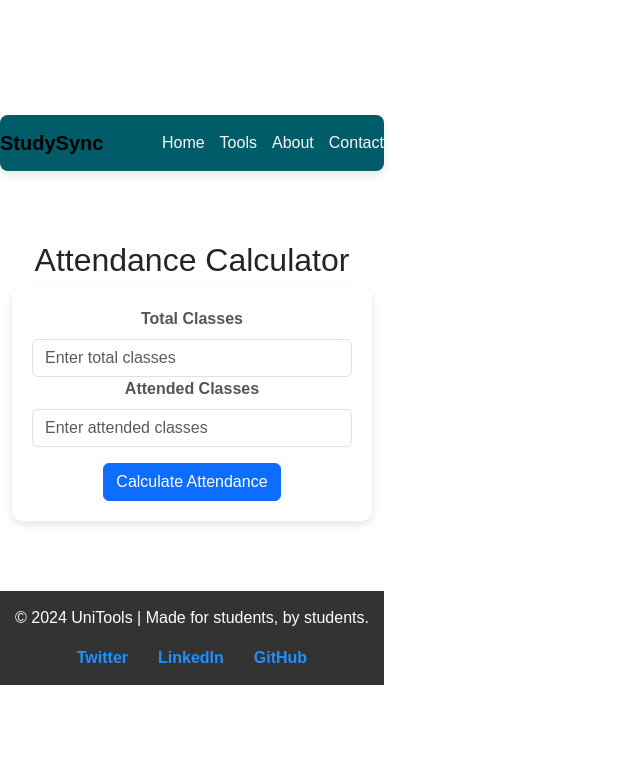
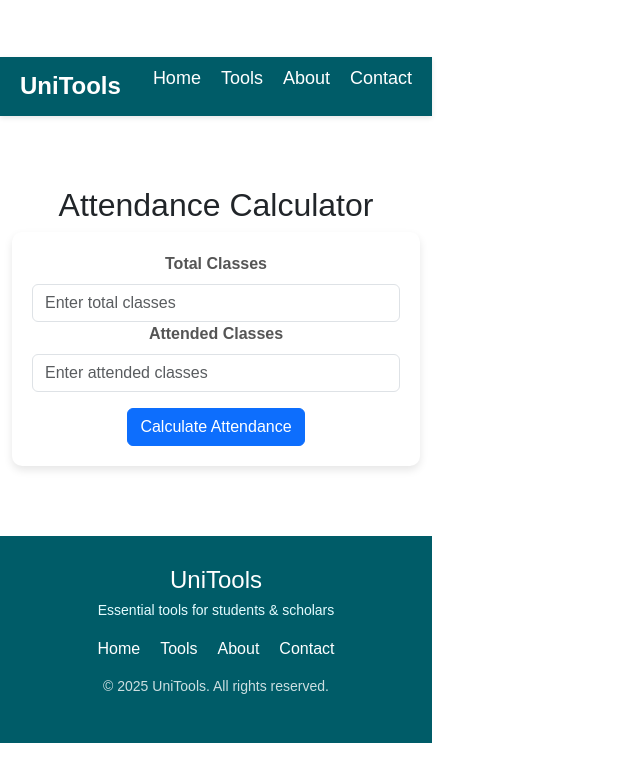
Before and after one commit to Abdul-Wasi/studysync, a React (Vite) app: page /tools/attendance in a window 1280 px wide. Shown: the top 782 px of the page, without its empty margins (0-640 px from the left). Built offline with nearby package versions, Linux system fonts and the light colour scheme.

Commit message:
enhancement

```diff
--- a/src/components/Footer.jsx
+++ b/src/components/Footer.jsx
@@ -1,14 +1,24 @@
 import React from "react";
-import "../styles/Footer.css";
+import { Link } from "react-router-dom";
+import "../styles/Footer.css"; // Updated path
 
 const Footer = () => {
   return (
     <footer className="footer">
-      <p>© 2024 UniTools | Made for students, by students.</p>
-      <div className="footer-links">
-        <a href="https://twitter.com" target="_blank" rel="noopener noreferrer">Twitter</a>
-        <a href="https://linkedin.com" target="_blank" rel="noopener noreferrer">LinkedIn</a>
-        <a href="https://github.com" target="_blank" rel="noopener noreferrer">GitHub</a>
+      <div className="footer-container">
+        <div className="footer-logo">
+          <h2>UniTools</h2>
+          <p>Essential tools for students & scholars</p>
+        </div>
+        <div className="footer-links">
+          <Link to="/">Home</Link>
+          <Link to="/tools">Tools</Link>
+          <Link to="/about">About</Link>
+          <Link to="/contact">Contact</Link>
+        </div>
+        <div className="footer-bottom">
+          <p>&copy; {new Date().getFullYear()} UniTools. All rights reserved.</p>
+        </div>
       </div>
     </footer>
   );
--- a/src/components/Navbar.jsx
+++ b/src/components/Navbar.jsx
@@ -1,16 +1,20 @@
 import React from "react";
 import { Link } from "react-router-dom";
-import "../styles/Navbar.css"
+import "../styles/Navbar.css"; // Updated path
 
 const Navbar = () => {
   return (
     <nav className="navbar">
-      <Link to="/" className="navbar-brand">StudySync</Link>
-      <div className="navbar-links">
-        <Link to="/">Home</Link>
-        <Link to="/tools">Tools</Link>
-        <Link to="/about">About</Link>
-        <Link to="/contact">Contact</Link>
+      <div className="navbar-container">
+        <Link to="/" className="logo">
+          UniTools
+        </Link>
+        <ul className="nav-links">
+          <li><Link to="/">Home</Link></li>
+          <li><Link to="/tools">Tools</Link></li>
+          <li><Link to="/about">About</Link></li>
+          <li><Link to="/contact">Contact</Link></li>
+        </ul>
       </div>
     </nav>
   );
--- a/src/styles/Footer.css
+++ b/src/styles/Footer.css
@@ -1,25 +1,46 @@
-/* Footer Styling */
 .footer {
-    background-color: #333;
+  background-color: #005C68; /* Deep Teal */
   color: white;
   text-align: center;
-    padding: 15px;
-    margin-top: 40px;
-    font-size: 16px;
+  padding: 20px 0;
+}
+
+.footer-container {
+  max-width: 1200px;
+  margin: 0 auto;
+  padding: 10px 20px;
+}
+
+.footer-logo h2 {
+  font-size: 24px;
+  margin-bottom: 5px;
+}
+
+.footer-logo p {
+  font-size: 14px;
+  color: #E5FCFF; /* Pale Aqua */
 }
 
 .footer-links {
   margin-top: 10px;
+  display: flex;
+  justify-content: center;
+  gap: 20px;
 }
 
 .footer-links a {
-    color: #1E90FF;
+  color: white;
   text-decoration: none;
-    margin: 0 15px;
-    font-weight: bold;
-    transition: 0.3s ease-in-out;
+  font-size: 16px;
+  transition: 0.3s ease;
 }
 
 .footer-links a:hover {
-    color: #32CD32;
+  color: #E5FCFF; /* Pale Aqua */
 }
+
+.footer-bottom {
+  margin-top: 15px;
+  font-size: 14px;
+  opacity: 0.8;
+}
--- a/src/styles/Global.css
+++ b/src/styles/Global.css
@@ -0,0 +1,79 @@
+/* Global Styles */
+* {
+    margin: 0;
+    padding: 0;
+    box-sizing: border-box;
+    font-family: "Inter", sans-serif;
+  }
+
+  body {
+    background-color: #e5fcff; /* Pale Aqua */
+    color: #333;
+    font-size: 16px;
+    line-height: 1.6;
+  }
+
+  /* Container for consistent spacing */
+  .container {
+    max-width: 1200px;
+    margin: 0 auto;
+    padding: 20px;
+  }
+
+  /* Buttons */
+  button {
+    background: #005c68; /* Deep Teal */
+    color: white;
+    border: none;
+    padding: 10px 20px;
+    border-radius: 8px;
+    font-size: 16px;
+    cursor: pointer;
+    transition: 0.3s ease-in-out;
+  }
+
+  button:hover {
+    background: #003f49; /* Darker shade */
+  }
+
+  /* Forms */
+  input, select, textarea {
+    width: 100%;
+    padding: 10px;
+    margin-top: 8px;
+    border: 1px solid #ccc;
+    border-radius: 5px;
+    font-size: 16px;
+  }
+
+  /* Cards */
+  .card {
+    background: white;
+    border-radius: 8px;
+    box-shadow: 0px 4px 6px rgba(0, 0, 0, 0.1);
+    padding: 20px;
+    margin: 10px 0;
+  }
+
+  /* Alerts */
+  .alert {
+    padding: 10px;
+    border-radius: 5px;
+    font-weight: bold;
+  }
+
+  /* Success, Warning, Danger Alerts */
+  .alert-success {
+    background-color: #d4edda;
+    color: #155724;
+  }
+
+  .alert-warning {
+    background-color: #fff3cd;
+    color: #856404;
+  }
+
+  .alert-danger {
+    background-color: #f8d7da;
+    color: #721c24;
+  }
--- a/src/styles/Navbar.css
+++ b/src/styles/Navbar.css
@@ -1,36 +1,50 @@
-/* Navbar.css */
 .navbar {
-  background-color: #005C68;  /* Deep Teal */
-  padding: 15px 20px;
-  box-shadow: 0px 4px 10px rgba(0, 0, 0, 0.1);
+  background-color: #005C68; /* Deep Teal */
+  padding: 15px 0;
+  box-shadow: 0px 2px 5px rgba(0, 0, 0, 0.1);
+}
+
+.navbar-container {
   display: flex;
   justify-content: space-between;
   align-items: center;
-  border-radius: 8px;
+  max-width: 1200px;
+  margin: 0 auto;
+  padding: 0 20px;
 }
 
-.navbar-brand {
-  color: #E5FCFF; /* Pale Aqua */
-  font-size: 22px;
+.logo {
+  font-size: 24px;
   font-weight: bold;
-  font-family: 'Poppins', sans-serif;
+  color: white;
   text-decoration: none;
 }
 
-.navbar-links {
+.nav-links {
+  list-style: none;
   display: flex;
-  gap: 15px;
+  gap: 20px;
 }
 
-.navbar-links a {
-  color: #F8F9FA; /* Soft White */
-  text-decoration: none;
-  font-size: 16px;
-  font-weight: 500;
-  transition: all 0.3s ease;
+.nav-links li {
+  display: inline-block;
 }
 
-.navbar-links a:hover {
+.nav-links a {
+  text-decoration: none;
+  color: white;
+  font-size: 18px;
+  font-weight: 500;
+  transition: 0.3s ease;
+}
+
+.nav-links a:hover {
   color: #E5FCFF; /* Pale Aqua */
-  text-shadow: 0px 0px 8px rgba(229, 252, 255, 0.8);
 }
+
+/* Responsive Navbar */
+@media (max-width: 768px) {
+  .nav-links {
+    display: none;
+  }
+}
```
Lines whose indentation alone changed are shown as unchanged.
